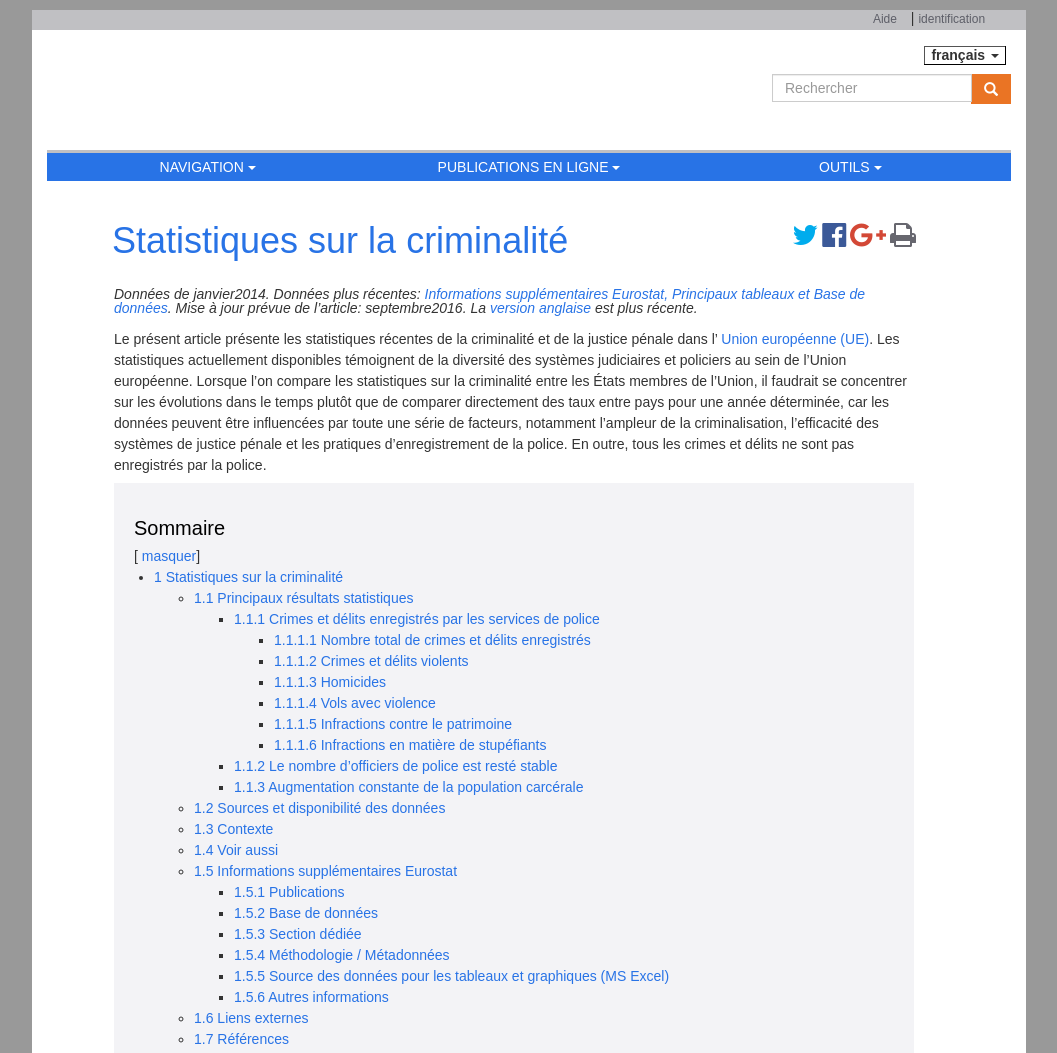
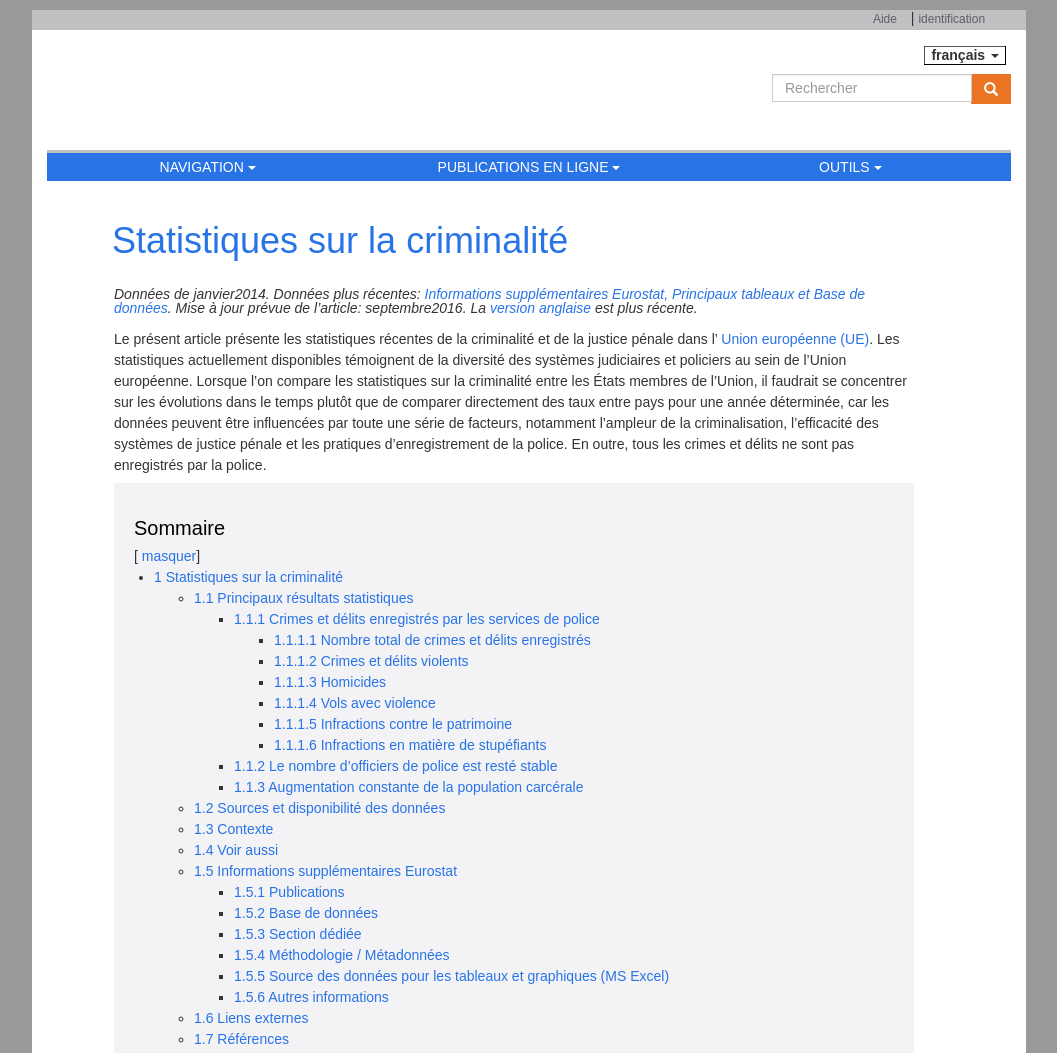
Before and after one commit to Ilger/Data-Visualisation, a plain HTML site: page index.html in a window 1280 px wide. Shown: the top 1053 px of the page, without its empty margins (111-1168 px from the left). Drawn offline with nearby package versions, Linux system fonts and the light colour scheme; a web font is replaced by a local one.

Commit message:
del socialmedia links

```diff
--- a/index.html
+++ b/index.html
@@ -570,42 +570,6 @@
         <div id="content" class="content">
 
           <a name="top" id="top"></a>
-
-          <div class="article-action-bar">
-
-            <div style="height: 17px;">
-              <div style="float: right;">
-                <a href="https://twitter.com/intent/tweet?url=http%3A%2F%2Fec.europa.eu%2Feurostat%2Fstatistics-explained%2Findex.php%3Ftitle%3DArchive%3ACrime_statistics%2Ffr&amp;hashtags=Eurostat">
-                  <i class="fa fa-twitter fa-2x" aria-hidden="true" style="color: #00aced;"></i>
-                </a>
-
-                <a href="https://www.facebook.com/sharer/sharer.php?u=http%3A%2F%2Fec.europa.eu%2Feurostat%2Fstatistics-explained%2Findex.php%3Ftitle%3DArchive%3ACrime_statistics%2Ffr"
-                  target="_blank" onclick="window.open(this.href,&#39;&#39;,&#39;scrollbars=1,resizable=1,width=400,height=620&#39;);return false;">
-                  <i class="fa fa-facebook-official fa-2x" aria-hidden="true" style="color: #3b5998;"></i>
-                </a>
-                <a href="http://plus.google.com/share?app=110&amp;url=http%3A%2F%2Fec.europa.eu%2Feurostat%2Fstatistics-explained%2Findex.php%3Ftitle%3DArchive%3ACrime_statistics%2Ffr"
-                  target="_blank" onclick="window.open(this.href,&#39;&#39;,&#39;scrollbars=1,resizable=1,width=400,height=620&#39;);return false;">
-                  <i class="fa fa-google-plus fa-2x" aria-hidden="true" style="color: #d34836;"></i>
-                </a>
-                <span></span>
-
-                <span id="userbar-print">
-                  <span class=" pdfnospin" data-pageid="19239">
-                    <i class="fa fa-print fa-2x"></i>
-                  </span>
-                  <span class="fa-stack pdfspin" style="display: none;">
-                    <i class="fa fa-print fa-stack-2x"></i>
-                    <i class="fa fa-circle-o-notch fa-spin fa-2x fa-fw " style="margin-left: -4px;"></i>
-                  </span>
-                  <span>
-
-
-                  </span>
-                </span>
-              </div>
-            </div>
-
-          </div>
 
           <h1 id="firstHeading" class="firstHeading">Statistiques sur la criminalité </h1>
           <div id="bodyContent" class="bodyContent">
@@ -2160,7 +2124,7 @@
 
     <!--END PAGE-->
   </div>
-
+  <script src="parseTable.js"></script>
   <script src="https://d3js.org/d3.v5.min.js"></script>
   <script src="datavisualisation.js"></script>
 
```
